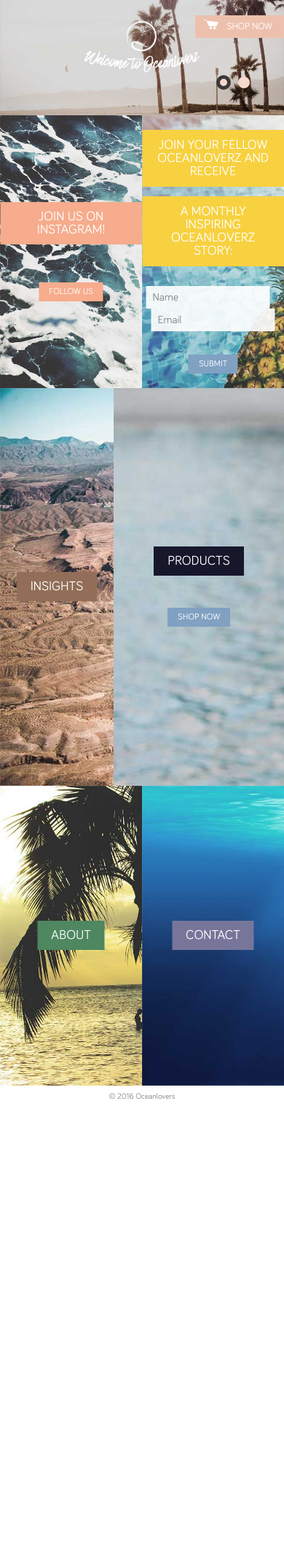
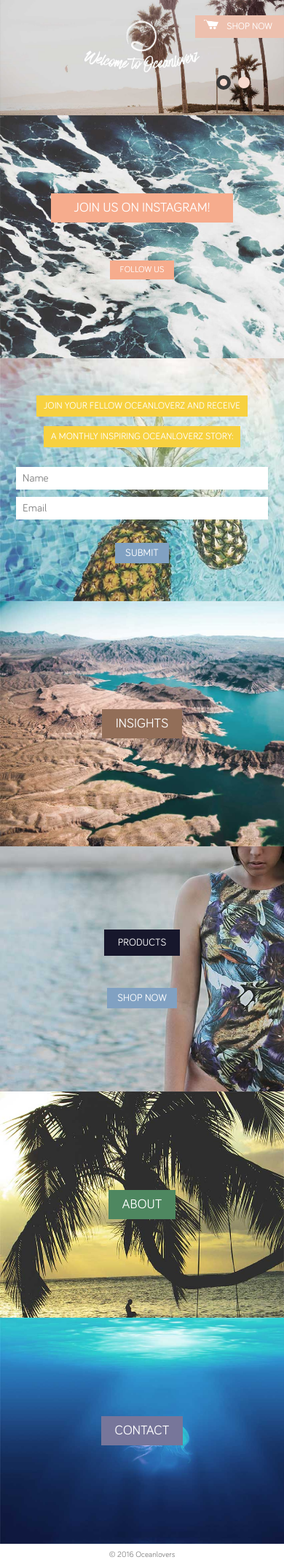
Before and after one commit to lollipopfly/oceanloverz, a PHP site: page / in a window 390 px wide. Shown: the part 108-2253 px from the top of the page at 73% size. Before the commit the page ends 1615 px from the top, so only its background shows below. Run offline with PHP 8.4, Linux system fonts and the light colour scheme; some libraries are stand-ins or nearby versions.

Commit message:
end responsive

```diff
--- a/sass/style.scss
+++ b/sass/style.scss
@@ -236,12 +236,12 @@
 	float: left;
 	overflow: hidden;
 	background-size: cover !important;
-	backround-position: center;
+	background-position: center;
 }
 
 .home-inst,
 .home-subscribe {
-	height: 374px;
+	min-height: 373px;
 }
 
 // instagram
@@ -281,8 +281,9 @@
 			margin-bottom: 27px;
 		}
 	}
+}
 
-	.subscribe {
+.subscribe {
 		display: inline-block;
 
 		input[type=text],
@@ -329,8 +330,6 @@
 			font-size: 12px;
 		}
 	}
-}
-
 
 .subscribe-field-container {
 	margin-bottom: 32px;
@@ -339,7 +338,7 @@
 // insights
 .home-insights,
 .home-products {
-	min-height: 545px;
+	min-height: 536px;
 }
 
 .home-insights {
@@ -364,8 +363,9 @@
 
 .home-about,
 .home-contact {
-	min-height: 411px;
+	min-height: 410px;
 }
+
 // about
 .home-about {
 	width: 50%;
@@ -405,7 +405,7 @@
 
 @media screen and (min-width: 1200px) {
 	.container {
-	    width: 1200px;
+	    width: 1190px;
 	}
 }
 
@@ -447,6 +447,29 @@
 		top: -41px;
 	}
 
+	/*------------------------------------*\
+	    home
+	\*------------------------------------*/
+	.home-box {
+		width: 100%;
+		float: none;
+	}
+
+	.home-inst,
+	.home-subscribe {
+		min-height: 333px;
+	}
+
+	.home-insights,
+	.home-products {
+		min-height: 336px;
+	}
+
+	.home-about,
+	.home-contact {
+		min-height: 310px;
+	}
+
 }
 
 @media screen and (max-width: 550px) {
@@ -482,4 +505,56 @@
 			left: 12px;
 		}
 	}
+
+	/*------------------------------------*\
+	    Home
+	\*------------------------------------*/
+	.home-subscribe .home-box-inner h2 {
+		font-size: 16px;
+		padding: 8px 10px;
+	}
+
+	.subscribe {
+
+		input[type=text],
+		input[type=email] {
+			background: rgba($white, 1);
+		}
+
+		input[type=submit] {
+			font-size: 14px;
+		}
+	}
+
+	.home-products {
+		.btn {
+			font-size: 14px;
+		}
+	}
 }
+
+@media screen and (max-width: 400px) {
+	/*------------------------------------*\
+	    Home
+	\*------------------------------------*/
+
+	.home-subscribe .home-box-inner h2 {
+		font-size: 13px;
+	}
+
+	.subscribe {
+		input[type=text],
+		input[type=email] {
+			margin-right: 0;
+			width: 100%;
+			margin-bottom: 10px;
+		}
+
+		input[type=email] {
+			margin-bottom: 0;
+		}
+		input[type=submit] {
+			font-size: 14px;
+		}
+	}
+}
```
Also changed, not shown: css/bootstrap.min.css, css/style.css.
